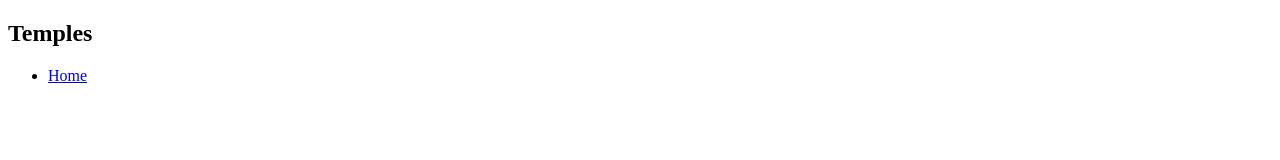
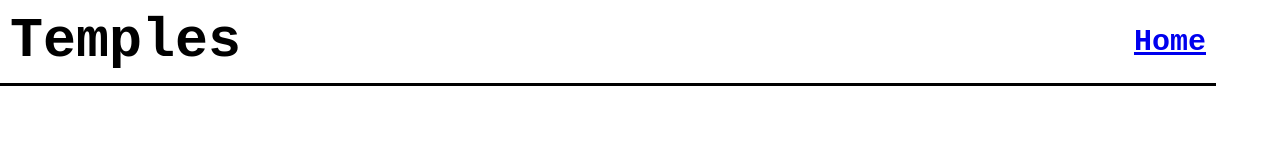
Before and after one commit to evan-k-wright/Flying-Beard-Media, a plain HTML site: page html/temples.html in a window 1280 px wide. Drawn offline with Linux system fonts and the light colour scheme.

Commit message:
linked temple css, added to temple.css

```diff
--- a/css/temples.css
+++ b/css/temples.css
@@ -0,0 +1,43 @@
+body {
+    width: 100vw;
+    margin: 0;
+    padding: 0;
+}
+
+.background {
+    /* background: rgba(0, 0, 0, 0.3); */
+    width: 100%;
+    display: flex;
+    flex-direction: column;
+    align-items: center;
+  }
+
+h1 {
+    font-family: monospace;
+    font-size: 55px;
+    font-weight: bold;
+    margin: 10px 0px 10px 10px;
+}
+
+nav {
+    width: 95%;
+    display: flex;
+    align-items: center;
+    justify-content: space-between;
+    border-bottom: 3px solid black;
+  }
+
+ul {
+    font-family: monospace;
+    font-weight: bold;
+    list-style: none;
+    margin: 10px;
+    padding: 0;
+    word-spacing: 10px;
+    font-size: 30px;
+    display: flex;
+}
+
+li {
+    margin-left: 20px;
+  }
--- a/html/temples.html
+++ b/html/temples.html
@@ -3,6 +3,7 @@
 <head>
     <meta charset="UTF-8">
     <meta name="viewport" content="width=device-width, initial-scale=1.0">
+    <link href="../css/temples.css" type="text/css" rel="stylesheet">
     <title>Flying Beard Media: Temples</title>
 </head>
 <body>
```
